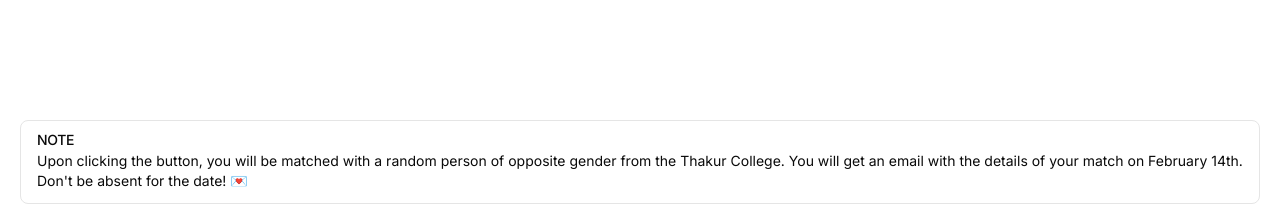
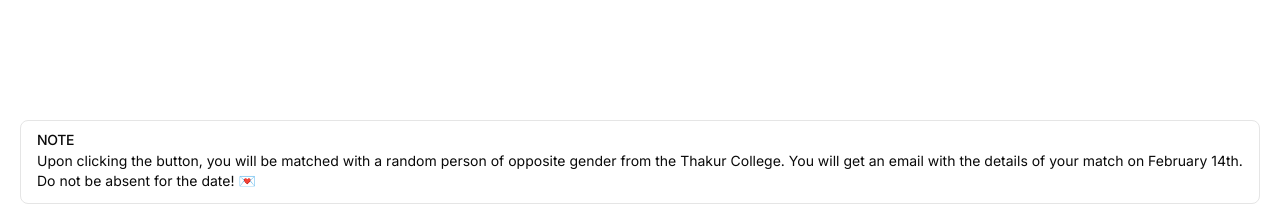
Before and after one commit to Vishvsalvi/campus-crush-frontend, a Next.js app: page /home in a window 1280 px wide. Shown: the part 72-294 px from the top of the page. Built offline with nearby package versions, Linux system fonts and the light colour scheme; sample sign-in values are in the browser's storage.

Commit message:
suppressed eslint warnings

```diff
--- a/src/app/home/page.js
+++ b/src/app/home/page.js
@@ -54,6 +54,7 @@
   if(!token){
     router.push("/");
   }
+  {/*  eslint-disable-next-line */}
 }, [])
 
 const handleMatch = async () => {
@@ -98,7 +99,8 @@
       <Alert>
   <AlertTitle>NOTE</AlertTitle>
   <AlertDescription>
-    Upon clicking the button, you will be matched with a random person of opposite gender from the Thakur College. You will get an email with the details of your match on February 14th. Don't be absent for the date! 💌
+    {/*  eslint-disable-next-line */}
+    Upon clicking the button, you will be matched with a random person of opposite gender from the Thakur College. You will get an email with the details of your match on February 14th. Do not be absent for the date! 💌
   </AlertDescription>
 </Alert>
 
--- a/src/app/signup/page.js
+++ b/src/app/signup/page.js
@@ -117,6 +117,7 @@
     if (token) {
       router.push("/home");
     }
+    {/*  eslint-disable-next-line */}
   }, []);
 
   return (
```
Also changed, not shown: src/app/page.js (+8 -1 lines).
